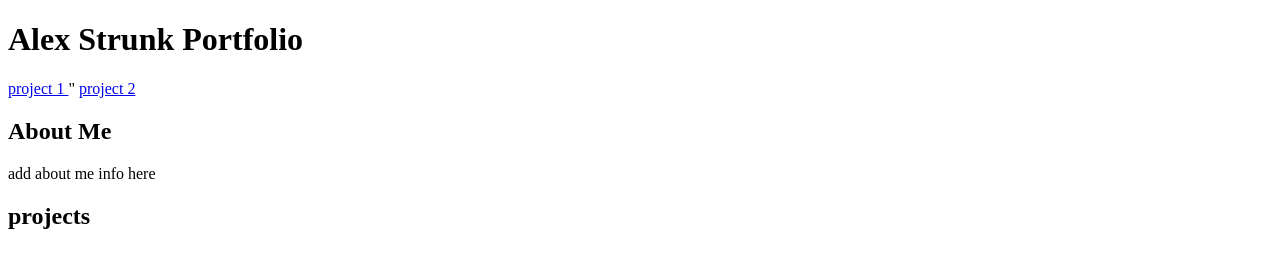
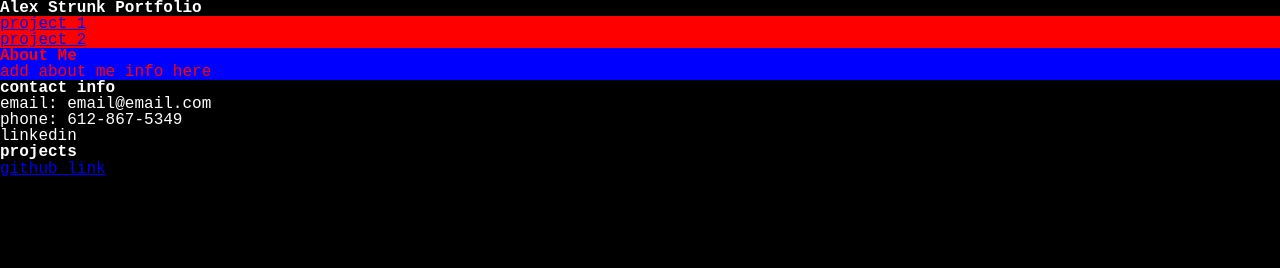
Before and after one commit to astrunk87/modchallange2, a plain HTML site: page index.html in a window 1280 px wide. Drawn offline with Linux system fonts and the light colour scheme.

Commit message:
added start of css, made more section in html

```diff
--- a/assets/style.css
+++ b/assets/style.css
@@ -0,0 +1,16 @@
+*{
+    font-family:'Courier New', Courier, monospace;
+}
+body {
+    color: white;
+    background-color: black;
+}
+.project{
+    color:white;
+    background-color:red;
+    font-family: 'Courier New', Courier, monospace;
+}
+.aboutme{
+    color: red;
+    background-color: blue;
+}
--- a/index.html
+++ b/index.html
@@ -3,6 +3,8 @@
 <head>
     <meta charset="UTF-8">
     <meta name="viewport" content="width=device-width, initial-scale=1.0">
+    <link rel="stylesheet" href="./assets/reset.css">
+    <link rel="stylesheet" href="./assets/style.css">
     <title>alex strunk protfolio</title>
 </head>
 <body>
@@ -10,18 +12,29 @@
         <h1>Alex Strunk Portfolio</h1>
 
     </header>
-    <nav>
-        <a href="#">project 1 </a>"
+    <nav class="project">
+        <a href="#">project 1 </a>
+        <br>
         <a href="#">project 2 </a>
     </nav>
 
-    <section>
+    <section class="aboutme">
         <h2>About Me</h2>
         <!-- add image -->
         <p> add about me info here</p>
+    </section>
+    <section class="contactinfo">
+        <h2>contact info</h2>
+        <p>email: email@email.com</p>
+        <p>phone: 612-867-5349</p>
+        <p>linkedin</p>
+        <!-- add linked in link above -->
     </section>
     <section>
         <h2>projects</h2>
         <!-- added application images
         do something with flex box to line everything up -->
     </section>
+
+    <!-- link to git hub -->
+    <a href="http://github.com/astrunk87">github link</a>
```
